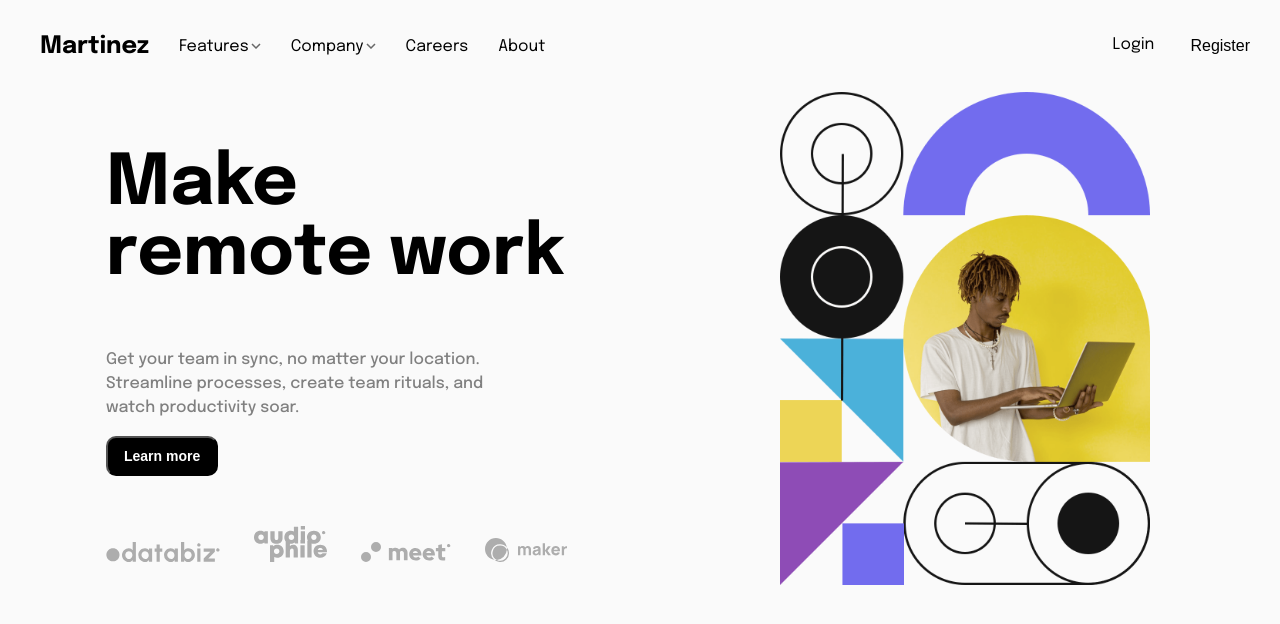
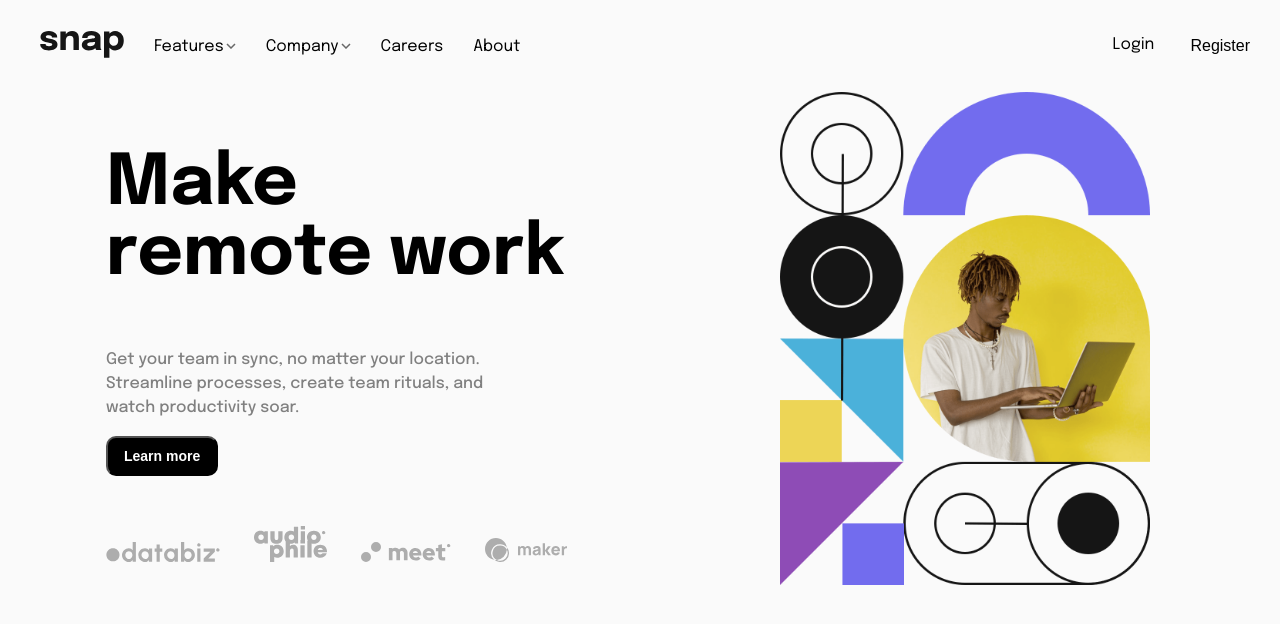
Before and after one commit to Oyetola-20/Snap-landing-page, a plain HTML site: page index.html in a window 1280 px wide. Drawn offline with Linux system fonts and the light colour scheme.

Commit message:
testing done

```diff
--- a/index.html
+++ b/index.html
@@ -22,7 +22,7 @@
     <nav>
       <ul>
         <div class="nav-links">
-          <li><h2>Martinez</h2></li>
+          <li><img src="./images/logo.svg" alt="logo" /></li>
           <a href=""><img src="./images/icon-menu.svg" alt="" class="menu-icon"></a>
           <div class="grouped-links">
             <li class="nav"><a href="#">Features<img src="./images/icon-arrow-down.svg" alt=""
```
